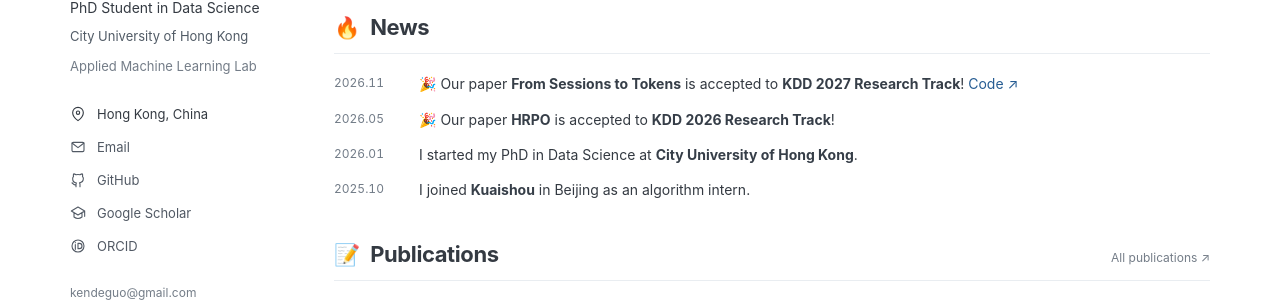
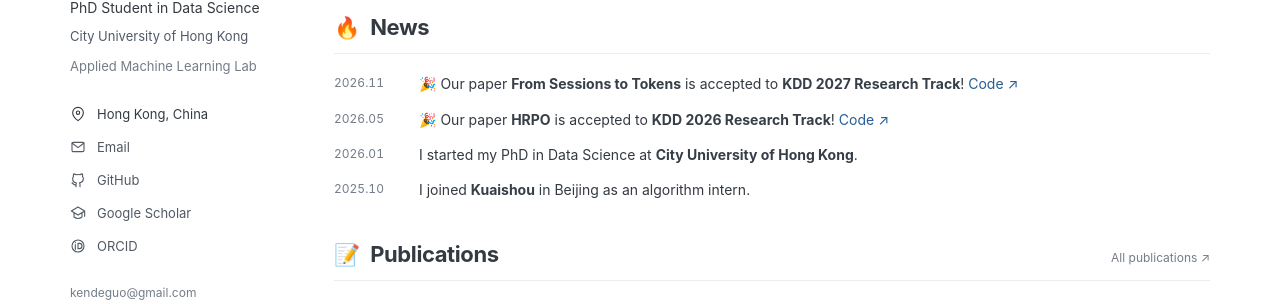
Before and after one commit to kaifengGuo/kaifengguo.github.io, a Jekyll site: the page built from _pages/about.md, in a window 1280 px wide and 900 px high, scrolled down 311 px. Shown: the part 149-453 px from the top of the window. Built offline with Jekyll 4.4.1, drawn with Linux system fonts in a browser that asks for light colours.

Commit message:
Add news about HRPO paper acceptance and codeAdd HRPO code link to news
Updated the news section with a new paper acceptance and code link.

```diff
--- a/_pages/about.md
+++ b/_pages/about.md
@@ -22,7 +22,7 @@ redirect_from:
   <h2><span class="section-emoji" aria-hidden="true">🔥</span> News</h2>
   <ul class="news-list">
     <li><time datetime="2026-11">2026.11</time><span>🎉 Our paper <a href="https://openreview.net/forum?id=CNZYyuXUJu"><strong>From Sessions to Tokens</strong></a> is accepted to <strong>KDD 2027 Research Track</strong>! <a href="https://github.com/Applied-Machine-Learning-Lab/KDD2027-S2TPO">Code <span aria-hidden="true">↗</span></a></span></li>
-    <li><time datetime="2026-05">2026.05</time><span>🎉 Our paper <a href="{{ '/publication/2026-05-16-hrpo-kdd2026/' | relative_url }}"><strong>HRPO</strong></a> is accepted to <strong>KDD 2026 Research Track</strong>!</span></li>
+    <li><time datetime="2026-05">2026.05</time><span>🎉 Our paper <a href="{{ '/publication/2026-05-16-hrpo-kdd2026/' | relative_url }}"><strong>HRPO</strong></a> is accepted to <strong>KDD 2026 Research Track</strong>! <a href="https://github.com/Applied-Machine-Learning-Lab/KDD2026-HRPO">Code <span aria-hidden="true">↗</span></a></span></li>
     <li><time datetime="2026-01">2026.01</time><span>I started my PhD in Data Science at <strong>City University of Hong Kong</strong>.</span></li>
     <li><time datetime="2025-10">2025.10</time><span>I joined <strong>Kuaishou</strong> in Beijing as an algorithm intern.</span></li>
   </ul>
```
